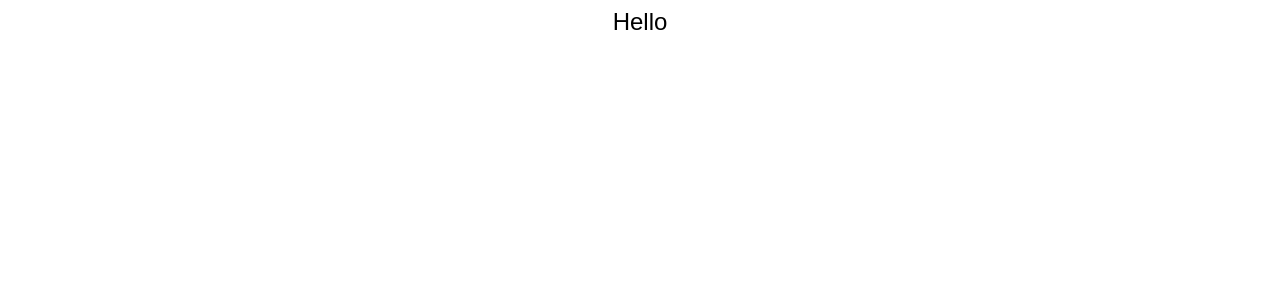
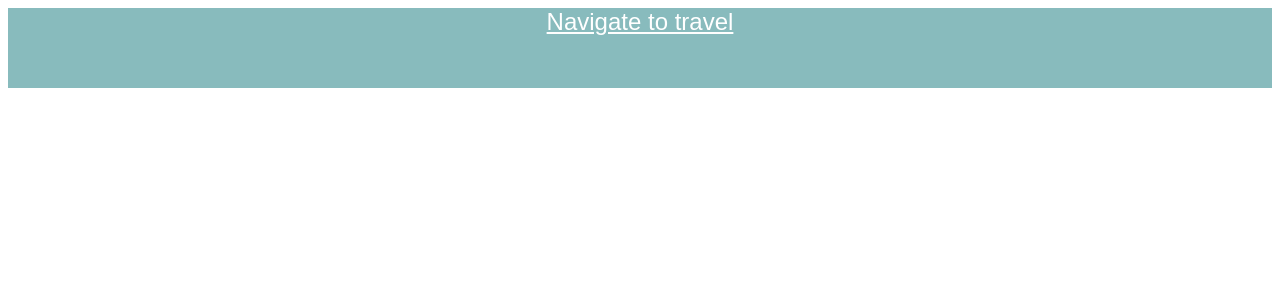
Before and after one commit to kishnparbadia1/react-router-live-demo, a React (Create React App) app: page / in a window 1280 px wide. Shown: the top 300 px of the page. Built offline with nearby package versions, Linux system fonts and the light colour scheme.

Commit message:
add a route

```diff
--- a/src/App.js
+++ b/src/App.js
@@ -1,10 +1,17 @@
 import React from 'react';
 import './App.css';
+import ItemContainer from './itemContainer'
+import {Switch, Link, Route} from 'react-router-dom';
 
 function App() {
   return (
     <div className="App">
-     Hello
+      <nav className="nav">
+        <Link to="/travel">Navigate to travel</Link>
+      </nav>
+      <Switch>
+        <Route path="/travel" render={() => (<ItemContainer />)} />
+      </Switch>
     </div>
   );
 }
```
